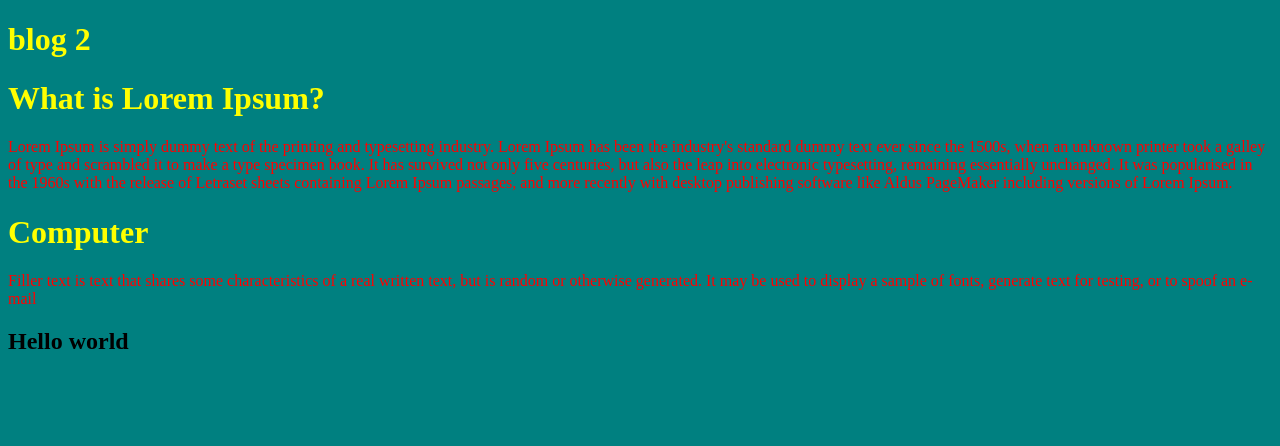
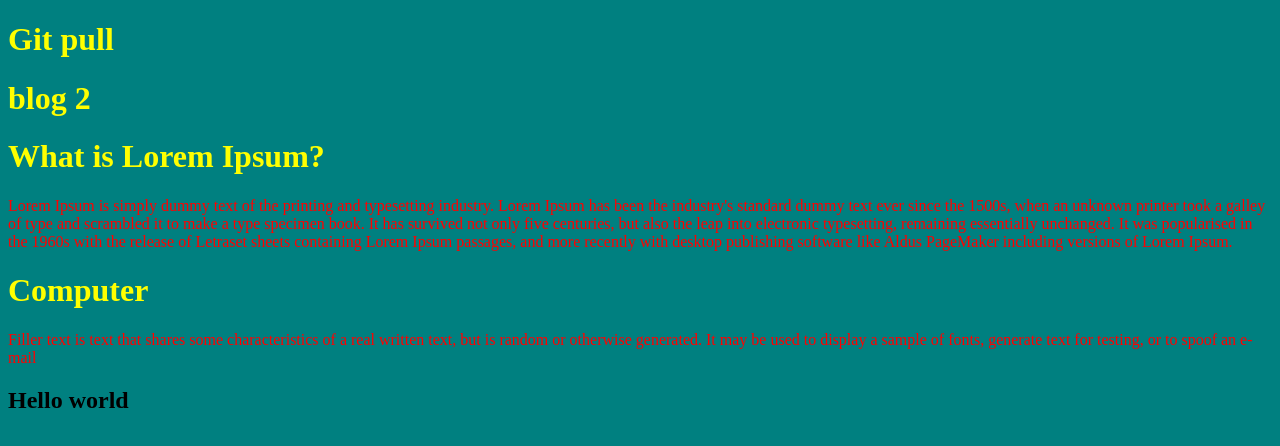
Before and after one commit to Md-SabbirHossain/blog2, a plain HTML site: page index.html in a window 1280 px wide. Drawn offline with Linux system fonts and the light colour scheme.

Commit message:
Update index.html

```diff
--- a/index.html
+++ b/index.html
@@ -19,6 +19,7 @@
     </style>
 </head>
 <body>
+    <h1>Git pull</h1>
     <h1>blog 2</h1>
     <h1>What is Lorem Ipsum?</h1>
     <p>
```
